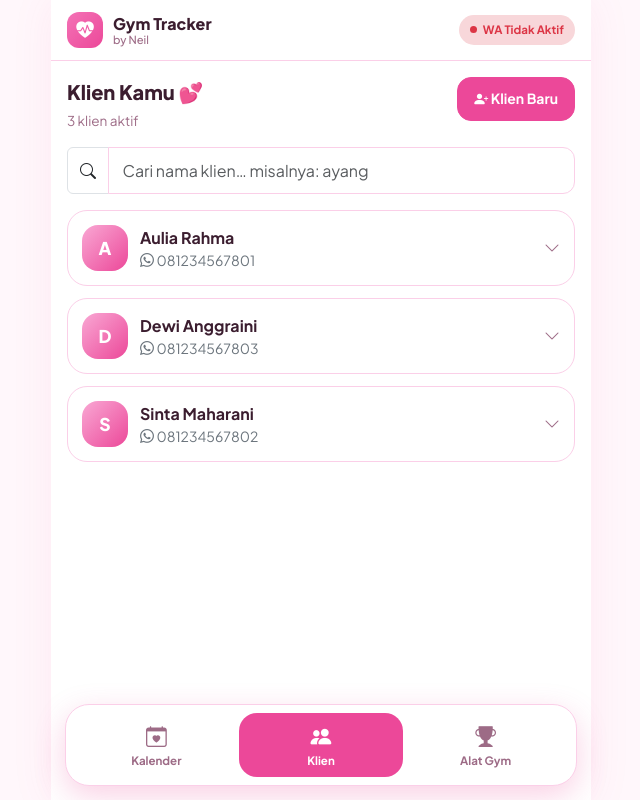
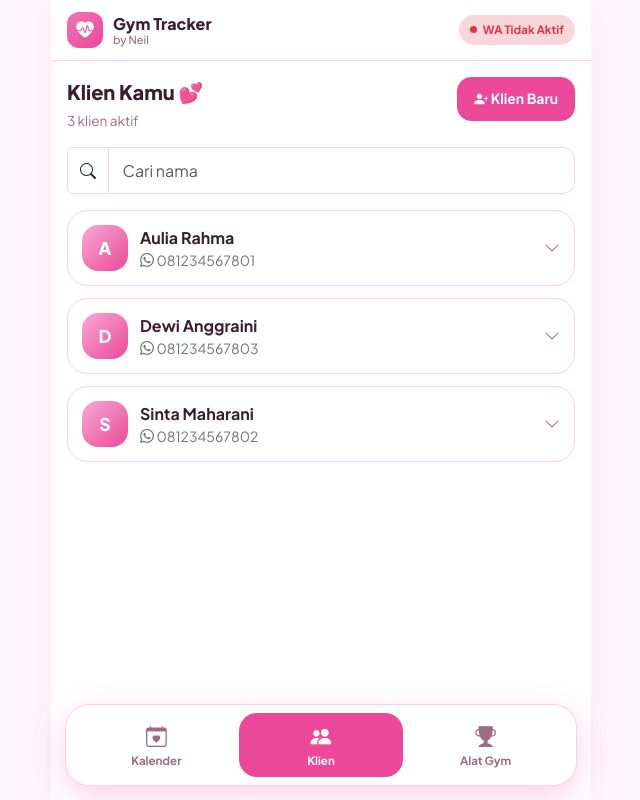
Before and after one commit to IrgiRamz/gym-tracker, a Laravel app: page /klien in a window 1280 px wide. Shown: the whole page, without its empty margins (319-959 px from the left). Run offline with Laravel 12, Linux system fonts and the light colour scheme; a user stored in the database is signed in; data comes from the database, SQL or seed files in the repository; data that the repository does not hold is empty; some libraries are stand-ins or nearby versions.

Commit message:
ui: placeholder pencarian klien dipersingkat jadi 'Cari nama'

```diff
--- a/resources/views/clients.blade.php
+++ b/resources/views/clients.blade.php
@@ -13,7 +13,7 @@
 @if($clients->isNotEmpty())
     <div class="input-group mb-3">
         <span class="input-group-text" style="background:#fff"><i class="bi bi-search"></i></span>
-        <input type="text" id="clientSearch" class="form-control" placeholder="Cari nama klien… misalnya: ayang" autocomplete="off">
+        <input type="text" id="clientSearch" class="form-control" placeholder="Cari nama" autocomplete="off">
     </div>
     <div id="clientSearchEmpty" class="text-center text-secondary py-4 d-none">Tidak ada klien yang cocok dengan pencarian "<b id="clientSearchTerm"></b>". Coba nama lain ya.</div>
 @endif
```
